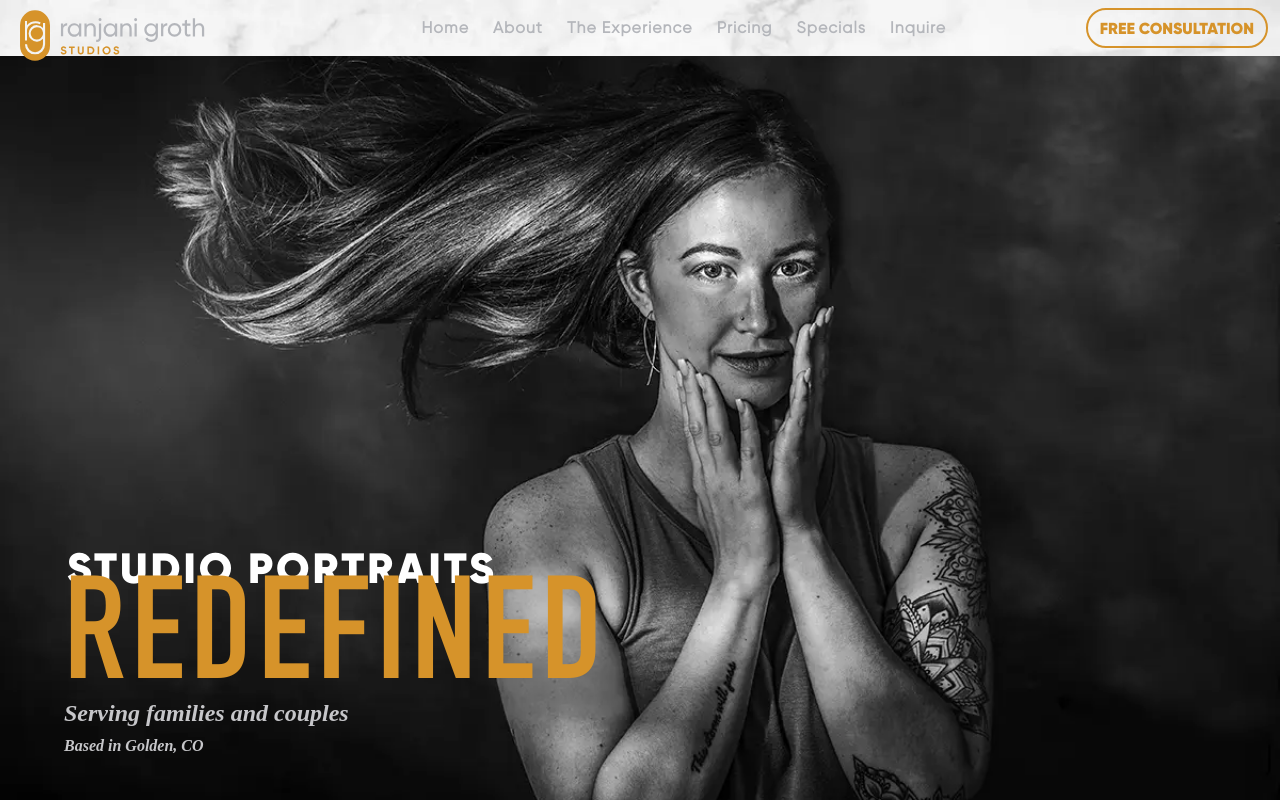
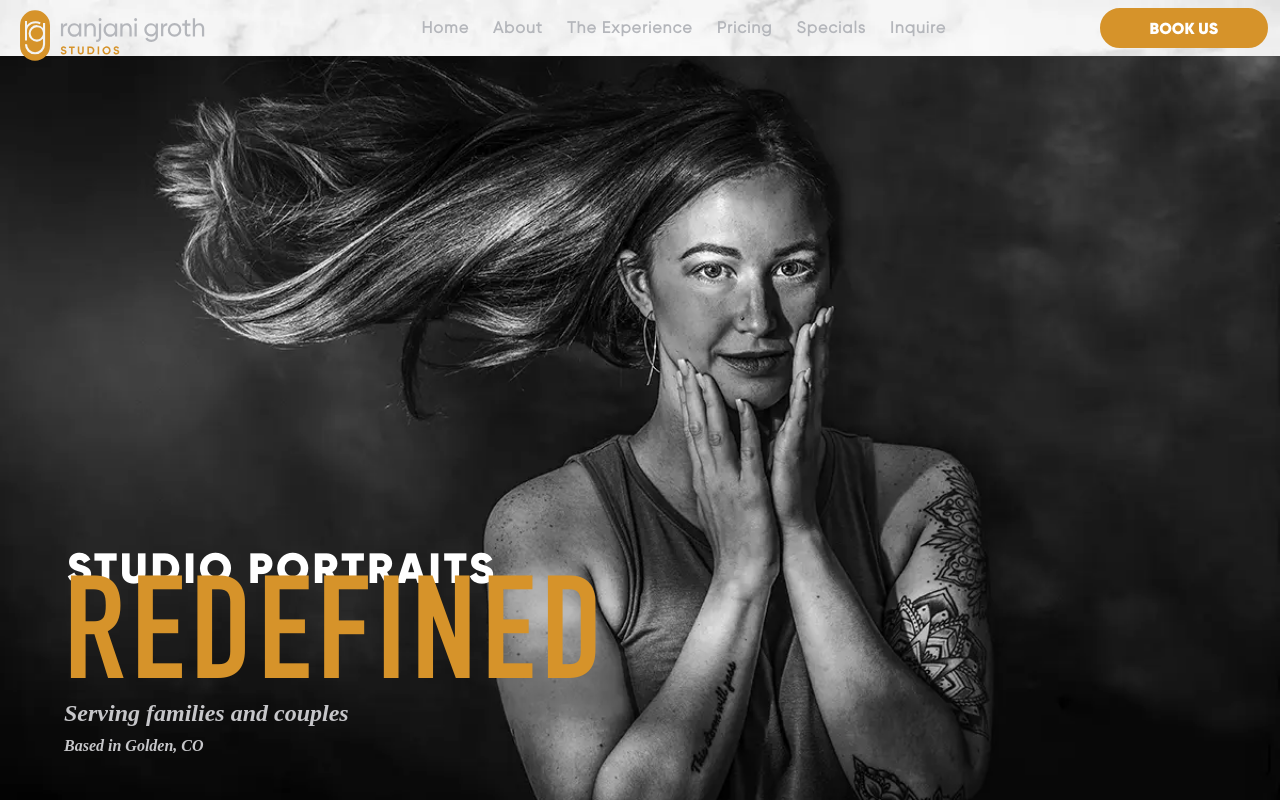
Before and after one commit to Devusol/Ranjani, a plain HTML site: page index.html in a window 1280 px wide. Shown: the top 802 px of the page. Drawn offline with nearby package versions, Linux system fonts and the light colour scheme; a script that the page names is missing; a web font is replaced by a local one.

Commit message:
changing to book us and reverse colors

```diff
--- a/index.html
+++ b/index.html
@@ -74,7 +74,7 @@
                 class="col-lg-3 col-md-12 d-flex justify-content-lg-end justify-content-md-center justify-content-sm-center justify-content-center">
 
                 <a href="https://hello.dubsado.com:443/public/appointment-scheduler/5d5e18e2c3e046699e83878b/schedule"
-                    target="_blank"><button class="btn btn-outline-primary" type="submit">FREE CONSULTATION</button></a>
+                    target="_blank"><button class="btn btn-primary px-5" type="submit">BOOK US</button></a>
             </div>
         </div>
     </div>
@@ -981,7 +981,7 @@
 
                         <div class=" text-center">
                             <a href="https://hello.dubsado.com:443/public/appointment-scheduler/5d5e18e2c3e046699e83878b/schedule"
-                                target="_blank"><button class="btn btn-outline-primary">FREE CONSULTATION</button></a>
+                                target="_blank"><button class="btn btn-primary px-5">BOOK US</button></a>
                         </div>
 
                         <div class="mt-3">
```
